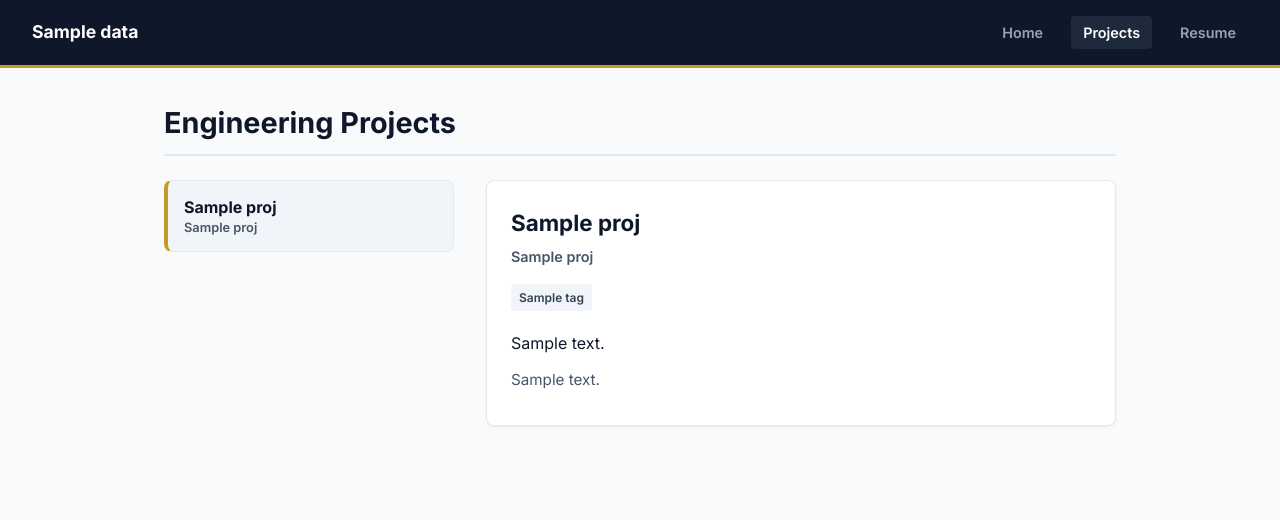
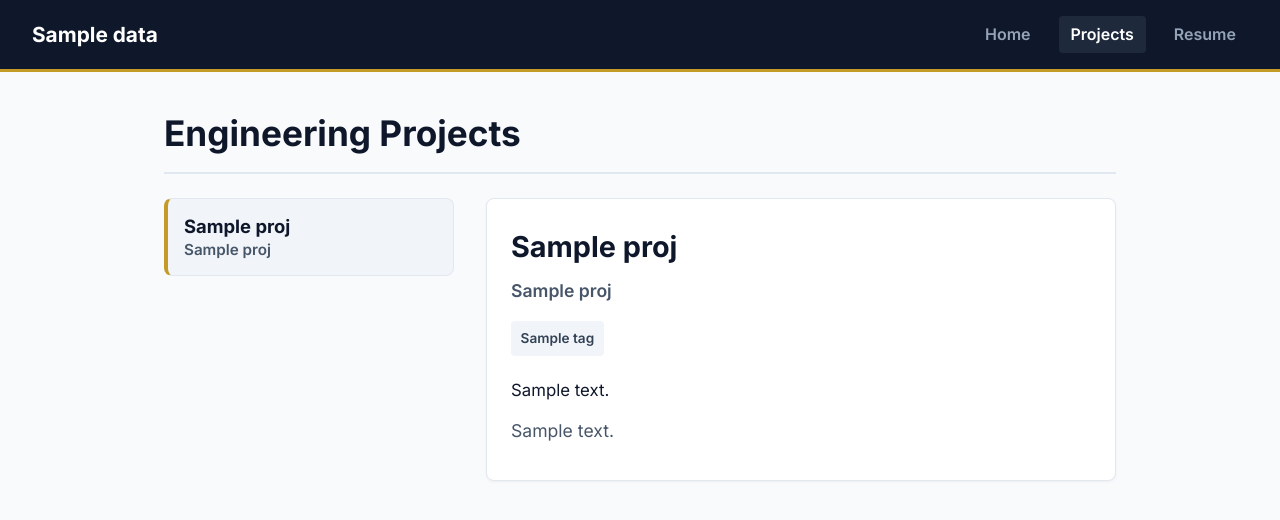
Before and after one commit to AndrewVoelkerding/AndrewVoelkerding, a Python web app: template templates/projects.html in a window 1280 px wide. Shown: the top 520 px of the page. Run offline with Jinja, Linux system fonts and the light colour scheme; the template is opened without the code that fills it: most values are stand-ins (such as "Sample title", 1, 10 or a date in 2020).

Commit message:
Update projects.html

```diff
--- a/templates/projects.html
+++ b/templates/projects.html
@@ -16,7 +16,9 @@
         }
 
         * { box-sizing: border-box; margin: 0; padding: 0; font-family: 'Inter', sans-serif; }
-        body { background-color: var(--bg-main); color: var(--text-dark); line-height: 1.6; }
+
+        /* INCREASED GLOBAL BASE FONT SIZE slightly for better readability */
+        body { background-color: var(--bg-main); color: var(--text-dark); line-height: 1.7; font-size: 1.05rem; }
 
         nav {
             background-color: #0F172A;
@@ -27,13 +29,16 @@
             border-bottom: 3px solid var(--purdue-gold);
         }
 
-        nav .logo { color: white; font-weight: 700; text-decoration: none; font-size: 1.1rem; }
+        /* INCREASED: Navbar Logo and Links */
+        nav .logo { color: white; font-weight: 700; text-decoration: none; font-size: 1.3rem; }
         nav .nav-links { display: flex; gap: 1rem; }
-        nav .nav-links a { color: #94A3B8; text-decoration: none; font-weight: 600; font-size: 0.9rem; padding: 0.3rem 0.75rem; border-radius: 4px; transition: all 0.2s; }
+        nav .nav-links a { color: #94A3B8; text-decoration: none; font-weight: 600; font-size: 1rem; padding: 0.3rem 0.75rem; border-radius: 4px; transition: all 0.2s; }
         nav .nav-links a:hover, nav .nav-links a.active { color: white; background: #1E293B; }
 
         .container { max-width: 1000px; margin: 2rem auto; padding: 0 1.5rem; }
-        h1.page-title { font-size: 1.8rem; margin-bottom: 1.5rem; border-bottom: 2px solid var(--border); padding-bottom: 0.5rem; }
+
+        /* INCREASED: Main Page Title */
+        h1.page-title { font-size: 2.2rem; margin-bottom: 1.5rem; border-bottom: 2px solid var(--border); padding-bottom: 0.5rem; }
 
         /* Project Tabs Layout */
         .projects-wrapper { display: flex; gap: 2rem; flex-wrap: wrap; }
@@ -51,8 +56,10 @@
 
         .tab-btn:hover { border-color: var(--purdue-gold); }
         .tab-btn.active { border-left: 4px solid var(--purdue-gold); background: #F1F5F9; font-weight: 600; }
-        .tab-btn h3 { font-size: 1rem; color: var(--text-dark); }
-        .tab-btn p { font-size: 0.8rem; color: var(--text-muted); margin-top: 0.2rem; }
+
+        /* INCREASED: Tab Titles and Subtitles */
+        .tab-btn h3 { font-size: 1.15rem; color: var(--text-dark); }
+        .tab-btn p { font-size: 0.95rem; color: var(--text-muted); margin-top: 0.2rem; }
 
         .project-display { flex: 2; min-width: 320px; background: var(--bg-card); border: 1px solid var(--border); border-radius: 8px; padding: 1.5rem; box-shadow: 0 1px 3px rgba(0,0,0,0.05); }
 
@@ -73,11 +80,12 @@
             font-size: 0.9rem;
         }
 
-        .tag { display: inline-block; background: #F1F5F9; color: #334155; font-size: 0.75rem; font-weight: 600; padding: 0.25rem 0.5rem; border-radius: 4px; margin-right: 0.3rem; margin-bottom: 0.5rem; }
-        .project-content h2 { font-size: 1.4rem; margin-bottom: 0.25rem; }
-        .project-content .subtitle { font-size: 0.9rem; color: var(--text-muted); margin-bottom: 1rem; font-weight: 600; }
-        .project-content ul { list-style-type: none; padding-left: 0; margin-top: 0.75rem; color: var(--text-muted); font-size: 0.95rem; }
-        .project-content ul li { margin-bottom: 0.5rem; }
+        /* INCREASED: Project content formatting */
+        .tag { display: inline-block; background: #F1F5F9; color: #334155; font-size: 0.85rem; font-weight: 600; padding: 0.35rem 0.6rem; border-radius: 4px; margin-right: 0.4rem; margin-bottom: 0.5rem; }
+        .project-content h2 { font-size: 1.8rem; margin-bottom: 0.25rem; }
+        .project-content .subtitle { font-size: 1.1rem; color: var(--text-muted); margin-bottom: 1rem; font-weight: 600; }
+        .project-content ul { list-style-type: none; padding-left: 0; margin-top: 0.75rem; color: var(--text-muted); font-size: 1.1rem; }
+        .project-content ul li { margin-bottom: 0.6rem; }
     </style>
 </head>
 <body>
```
